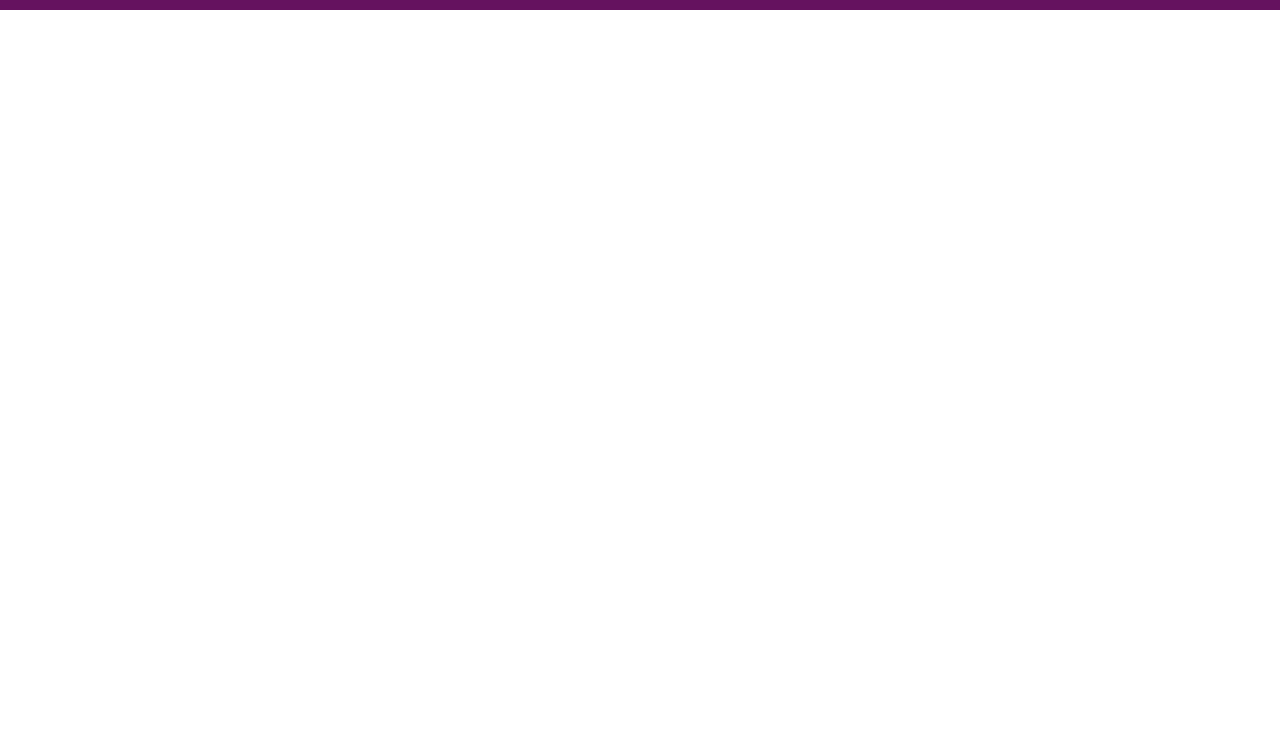
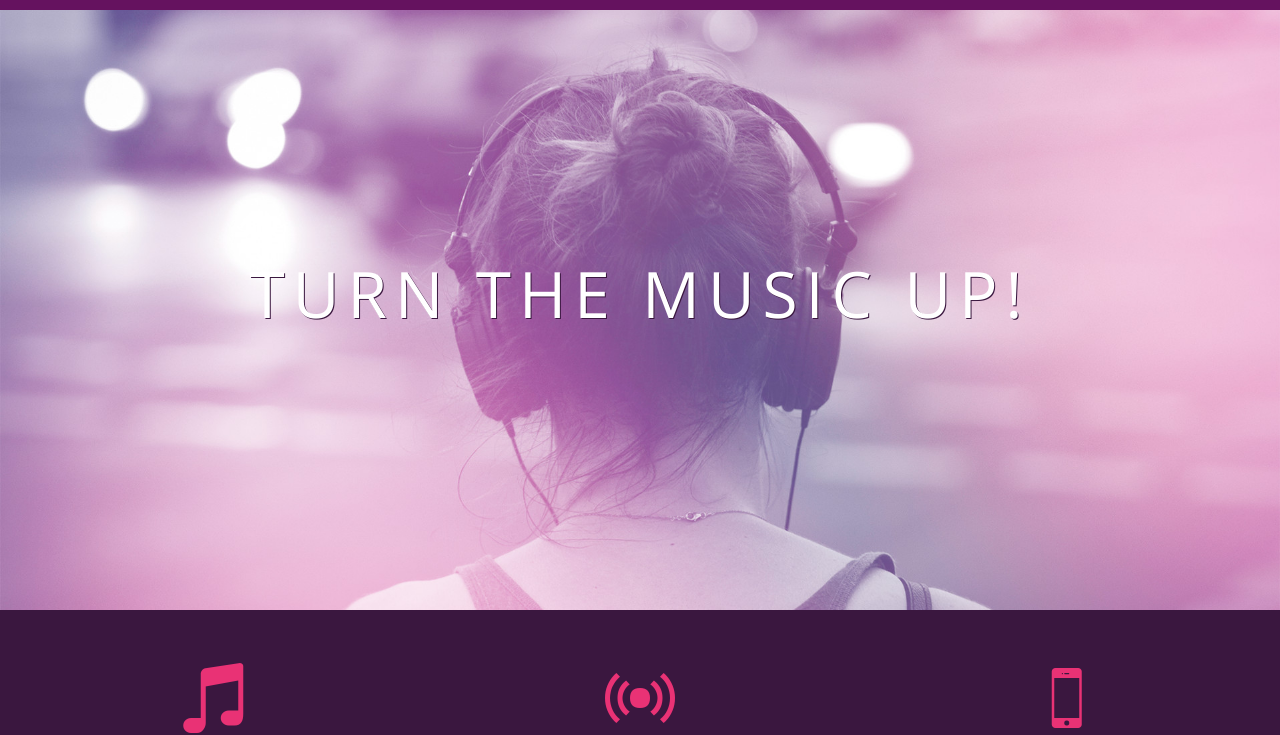
Before and after one commit to AshwinK/bloc-jams, a plain HTML site: page index.html in a window 1280 px wide. Shown: the part 86-821 px from the top of the page. Before the commit the page ends 800 px from the top, so only its background shows below. Drawn offline with nearby package versions, Linux system fonts and the light colour scheme.

Commit message:
added link to landind.css in index.html

```diff
--- a/index.html
+++ b/index.html
@@ -7,6 +7,7 @@
          <link rel="stylesheet" type="text/css" href="http://code.ionicframework.com/ionicons/2.0.1/css/ionicons.min.css">
          <link rel="stylesheet" type="text/css" href="styles/normalize.css">
          <link rel="stylesheet" type="text/css" href="styles/main.css">
+         <link rel="stylesheet" type="text/css" href="styles/landing.css">
      </head>
      <body class="landing">
 
```
